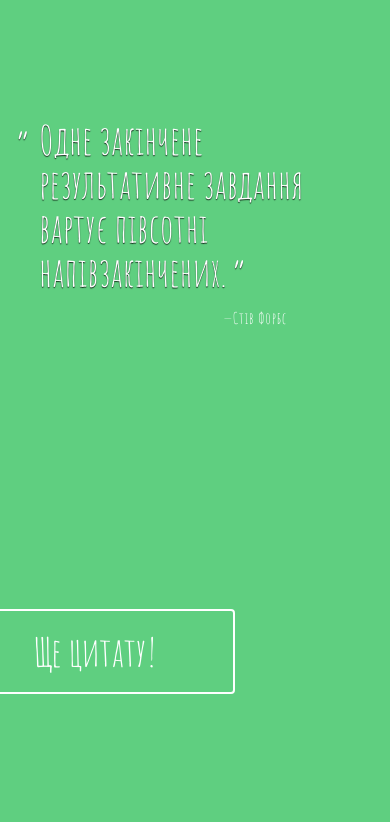
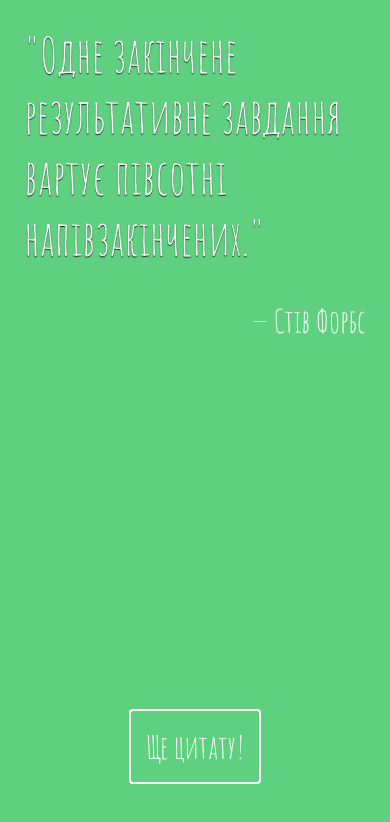
Before and after one commit to Valeriia789/random-quote-generator-js, a plain HTML site: page index.html in a window 390 px wide. Drawn offline with Linux system fonts and the light colour scheme.

Commit message:
fix css for mobile

```diff
--- a/css/styles.css
+++ b/css/styles.css
@@ -1,82 +1,69 @@
 body {
-  /*text-align: center;*/
+  height: 100vh;
   background-size: cover;
   color: white;
-  font-family: 'Amatic SC', cursive;
-  background-color: rgb(95,207,128);
+  font-family: "Amatic SC", cursive;
+  background-color: rgb(95, 207, 128);
 }
-#quote-box {
-  position: absolute;
-  top: 14%;
-  left: 10%;
-  right: 10%;
-  width: 80%;
-  line-height: .5;
+
+.quote-container {
+  height: 90vh;
+  display: flex;
+  flex-direction: column;
+
+  padding: 1.5rem;
 }
+
 .quote {
-  font-size: 6rem;
+  margin: 0;
+
+  font-size: 3rem;
   font-weight: 400;
-  line-height: 1.1;
-  text-shadow: 0 1px 1px rgba(0,0,0, .8);
-  position: relative;
-  margin: 0;
-  }
-.quote:before, .quote:after {
-  font-size: 6rem;
-  line-height: 2.5rem;
-  position: absolute;
+  text-shadow: 0 1px 1px rgba(0, 0, 0, 0.8);
 }
-.quote:before {
-  content: "“";
-  top: .25em;
-  left: -.5em;
+
+.source {
+  font-size: 2rem;
+  text-align: right;
 }
-.quote:after {
-  content: "”";
-  bottom: -.1em;
-  margin-left: .1em;
-  position: absolute;
+
+#loadQuote {
+  width: max-content;
+
+  margin-left: auto;
+  margin-right: auto;
+  margin-top: auto;
+
+  padding: 15px;
+
+  border: 2px solid #fff;
+  border-radius: 4px;
+
+  color: #fff;
+  background-color: rgba(255, 255, 255, 0);
+
+  font-size: 2rem;
+  transition: 0.5s;
 }
-.source {
-  font-size: 2.5rem;
-  letter-spacing: 0.05em;
-  line-height: 1.1;
-  text-align: right;
-  margin-right: 4em;
+
+#loadQuote:hover {
+  background-color: rgba(255, 255, 255, 0.25);
 }
-.source:before {
-  content: "—";
-}
-#loadQuote {
-  font-size: 2.5rem;;
-  position: fixed;
-  width: 7em;
-  display: inline-block;
-  left: 50%;
-  margin-left: -6em;
-  bottom: 150px;
-  border-radius: 4px;
-  border: 2px solid #fff;
-  color: #fff;
-  background-color: rgba(255,255,255, 0);
-  padding: 15px 0;
-  transition: .5s ;
-}
-#loadQuote:hover {
-  background-color: rgba(255,255,255,.25);
-}
+
 #loadQuote:focus {
   outline: none;
 }
 
-@media (max-width: 420px) {
+@media (min-width: 768px) {
   .quote {
-    font-size: 2.5rem;
+    font-size: 6rem;
   }
-  .quote:before, .quote:after {
-    font-size: 3rem;
+
+  .source {
+    font-size: 4rem;
   }
-  .source {
-    font-size: 1rem;
+
+  #loadQuote {
+    font-size: 4rem;
   }
 }
--- a/index.html
+++ b/index.html
@@ -1,17 +1,24 @@
 <!DOCTYPE html>
 <html lang="en">
   <head>
-  <meta charset="UTF-8">
-  <meta name="viewport" content="width=device-width, initial-scale=1.0">
+    <meta charset="UTF-8" />
+    <meta name="viewport" content="width=device-width, initial-scale=1.0" />
     <title>Quote generator</title>
-  <link href="https://fonts.googleapis.com/css?family=Amatic+SC" rel="stylesheet" type="text/css">
-  <link rel="stylesheet" href="css/normalize.css">
-  <link rel="stylesheet" href="css/styles.css">
+    <link
+      href="https://fonts.googleapis.com/css?family=Amatic+SC"
+      rel="stylesheet"
+      type="text/css"
+    />
+    <link rel="stylesheet" href="css/normalize.css" />
+    <link rel="stylesheet" href="css/styles.css" />
   </head>
   <body>
+    <div class="quote-container">
       <div id="quote-box">
-      <p class="quote">Одне закінчене результативне завдання вартує півсотні напівзакінчених.</p>
-      <p class="source">Стів Форбс</p>
+        <p class="quote">
+          "Одне закінчене результативне завдання вартує півсотні напівзакінчених."
+        </p>
+        <p class="source">— Стів Форбс</p>
       </div>
       <button id="loadQuote">Ще цитату!</button>
     </div>
--- a/js/index.js
+++ b/js/index.js
@@ -24,7 +24,7 @@ function getRandomColor() {
 function printQuote() {
   const quotesData = getRandomQuote();
   const quoteContainer = document.getElementById("quote-box");
-  let quoteString = `<p class="quote">${quotesData.quote}</p><p class="source">${quotesData.source}`;
+  let quoteString = `<p class="quote"> "${quotesData.quote}"</p><p class="source"> — ${quotesData.source}`;
 
   quoteContainer.innerHTML = quoteString;
 
```
Lines whose indentation alone changed are shown as unchanged.
